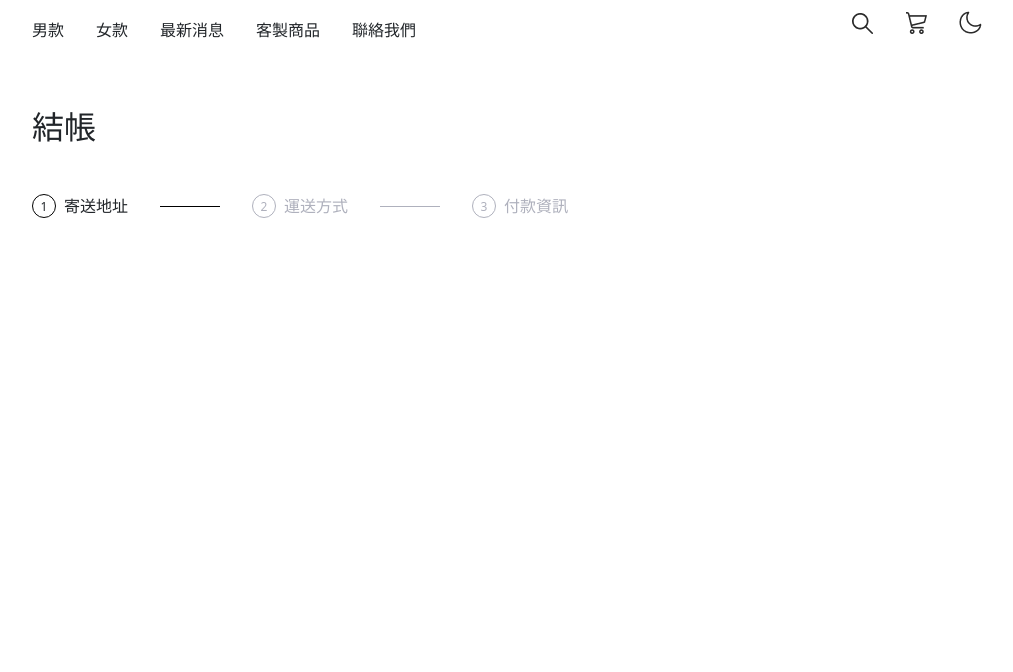
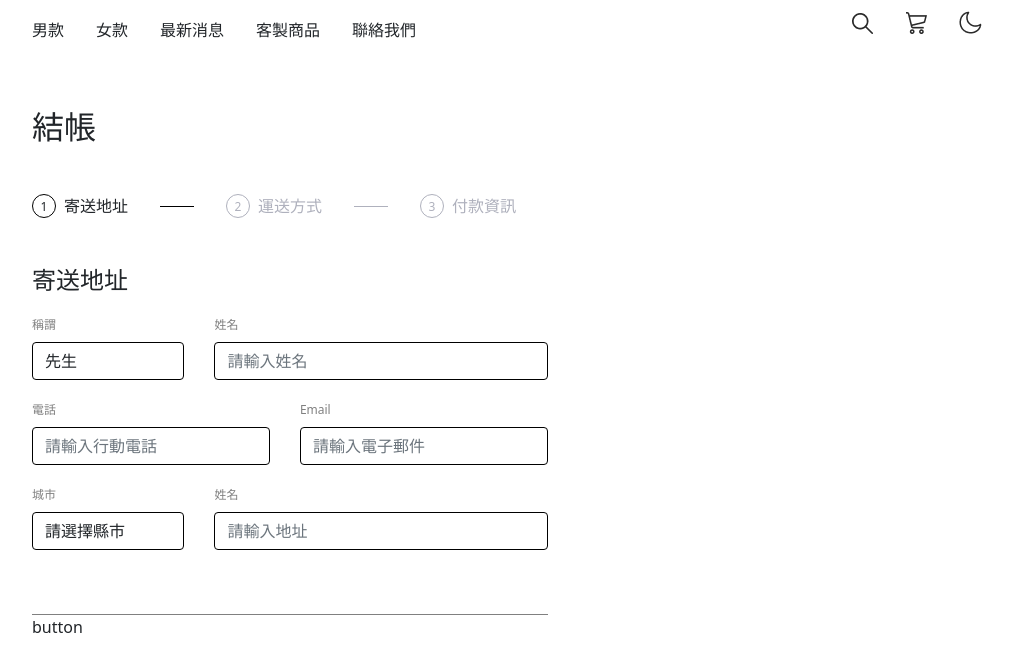
Before and after one commit to etheriuman/alpha-shop, a Vue app: page /#/address in a window 1280 px wide. Shown: the top 672 px of the page, without its empty margins (133-1146 px from the left). Built offline with nearby package versions, Linux system fonts and the light colour scheme.

Commit message:
view: form-address

```diff
--- a/src/assets/main.css
+++ b/src/assets/main.css
@@ -9,14 +9,21 @@ ul,li {
   padding: 0;
 }
 
-
+/* bootstrap customize */
+.form-control {
+  border: 1px solid #000000;
+}
 
 /* 共用 */
 .bold {
   font-weight: 400;
 }
+.text-small {
+  font-size: 12px;
+}
+
 .extra-bold {
-  font-weight: 600;
+  font-weight: 800;
 }
 
 .main-container {
--- a/src/components/Button.vue
+++ b/src/components/Button.vue
@@ -0,0 +1,15 @@
+<template>
+  <div class="button-wrapper">
+    button
+  </div>
+</template>
+
+<script>
+export default {
+
+}
+</script>
+
+<style>
+
+</style>
--- a/src/components/Progress.vue
+++ b/src/components/Progress.vue
@@ -5,14 +5,14 @@
       <div class="progress-item-number">
         1
       </div>
-      <p>寄送地址</p>
+      <p class="text-nowrap">寄送地址</p>
     </div>
     <!-- progress-address complete -->
     <div v-else class="progress-item progress-address d-flex">
       <div class="progress-item-number number-complete">
         &#10003;
       </div>
-      <p>寄送地址</p>
+      <p class="text-nowrap">寄送地址</p>
     </div>
     <!-- line 1 -->
     <div class="progress-line"></div>
@@ -21,21 +21,21 @@
       <div class="progress-item-number">
         2
       </div>
-      <p>運送方式</p>
+      <p class="text-nowrap">運送方式</p>
     </div>
     <!-- progress-shipping muted -->
     <div v-if="stage === 'address'" class="progress-item progress-shipping d-flex">
       <div class="progress-item-number number-muted">
         2
       </div>
-      <p class="muted">運送方式</p>
+      <p class="muted text-nowrap">運送方式</p>
     </div>
     <!-- progress-shipping complete -->
     <div v-if="stage === 'checkout'" class="progress-item progress-shipping d-flex">
       <div class="progress-item-number number-complete">
         &#10003;
       </div>
-      <p>運送方式</p>
+      <p class="text-nowrap">運送方式</p>
     </div>
     <!-- line 2 -->
     <div v-if="stage === 'checkout'" class="progress-line"></div>
@@ -46,14 +46,14 @@
       <div class="progress-item-number">
         3
       </div>
-      <p>付款資訊</p>
+      <p class="text-nowrap">付款資訊</p>
     </div>
     <!-- progress-checkout muted -->
     <div v-else class="progress-item progress-checkout d-flex">
       <div class="progress-item-number number-muted">
         3
       </div>
-      <p class="muted">付款資訊</p>
+      <p class="muted text-nowrap">付款資訊</p>
     </div>
   </div>
 </template>
--- a/src/views/Address.vue
+++ b/src/views/Address.vue
@@ -2,14 +2,82 @@
   <div class="address">
     <div class="main-container">
       <!-- menu -->
-      <div class="menu-container">
+      <div class="menu-container mb-5">
         <Menu/>
       </div>
       <!-- title -->
-      <h2 class="mt-5">結帳</h2>
-      <!-- progress -->
-      <div class="progress-container mt-5">
-        <Progress/>
+      <h2 class="mb-5">結帳</h2>
+      <!-- main content -->
+      <div class="row main-content d-flex justify-content-between">
+        <!-- content left -->
+        <div class="content-left">
+          <!-- progress -->
+          <div class="progress-container mb-5">
+            <Progress/>
+          </div>
+          <!-- form -->
+          <form class="form w-100 mb-5">
+            <h4 class="title mb-3">
+              寄送地址
+            </h4>
+            <!-- form row1 -->
+            <div class="form-row d-flex justify-content-between flex-nowrap">
+              <!-- appellation -->
+              <div class="input-appellation form-group mb-3">
+                <label for="appellation">稱謂</label>
+                <select id="appellation" class="form-control custom-select">
+                  <option value="mr" selected>先生</option>
+                  <option value="ms">小姐</option>
+                </select>
+              </div>
+              <!-- name -->
+              <div class="input-name mb-3">
+                <label for="name">姓名</label>
+                <input type="text" class="form-control" id="name" placeholder="請輸入姓名" required>
+              </div>
+            </div>
+            <!-- form row2 -->
+            <div class="form-row d-flex justify-content-between flex-nowrap">
+              <!-- tel -->
+              <div class="input-tel mb-3">
+                <label for="name">電話</label>
+                <input type="number" class="form-control" id="tel" placeholder="請輸入行動電話" required>
+              </div>
+              <!-- email -->
+              <div class="input-email mb-3">
+                <label for="email">Email</label>
+                <input type="email" class="form-control" id="email" placeholder="請輸入電子郵件" required>
+              </div>
+            </div>
+            <!-- form row3 -->
+            <div class="form-row d-flex justify-content-between flex-nowrap">
+              <!-- city -->
+              <div class="input-city form-group mb-3">
+                <label for="city">城市</label>
+                <select id="city" class="form-control custom-select">
+                  <option disabled selected>請選擇縣市</option>
+                  <option value="taipei">台北</option>
+                  <option value="nantao">南投</option>
+                </select>
+              </div>
+              <!-- address -->
+              <div class="input-address mb-3">
+                <label for="address">姓名</label>
+                <input type="text" class="form-control" id="address" placeholder="請輸入地址" required>
+              </div>
+            </div>
+          </form>
+          <!-- sep line -->
+          <div class="sep-line w-100"></div>
+          <!-- button -->
+          <div class="button-wrapper">
+            <Button/>
+          </div>
+        </div>
+        <!-- content right -->
+        <div class="content-right">
+          <!-- cart -->
+        </div>
       </div>
     </div>
   </div>
@@ -19,7 +87,7 @@
 import Menu from './../components/Menu.vue'
 import Progress from './../components/Progress.vue'
 // import Cart from './../components/Cart.vue'
-// import Button from './../components/Button.vue'
+import Button from './../components/Button.vue'
 // import Footer from './../components/Footer.vue'
 
 export default {
@@ -27,8 +95,51 @@ export default {
     Menu,
     Progress,
     // Cart,
-    // Button,
+    Button,
     // Footer
   }
 }
 </script>
+
+<style>
+/* content-left */
+.content-left {
+  width: 540px;
+}
+/* content-right */
+.content-right {
+  width: 440px;
+}
+/* form */
+label {
+  font-size: 12px;
+  color: #808080;
+  margin-bottom: 8px;
+}
+.input-appellation {
+  width: 160px;
+  margin-right: 30px;
+}
+.input-name {
+  width: 350px;
+}
+.input-tel {
+  width: 255px;
+  margin-right: 30px;
+}
+.input-email {
+  width: 266px;
+}
+.input-city {
+  width: 160px;
+  margin-right: 30px
+}
+.input-address {
+  width: 350px;
+}
+/* sep line */
+.sep-line {
+  background: #808080;
+  height: 1px;
+}
+</style>
```
